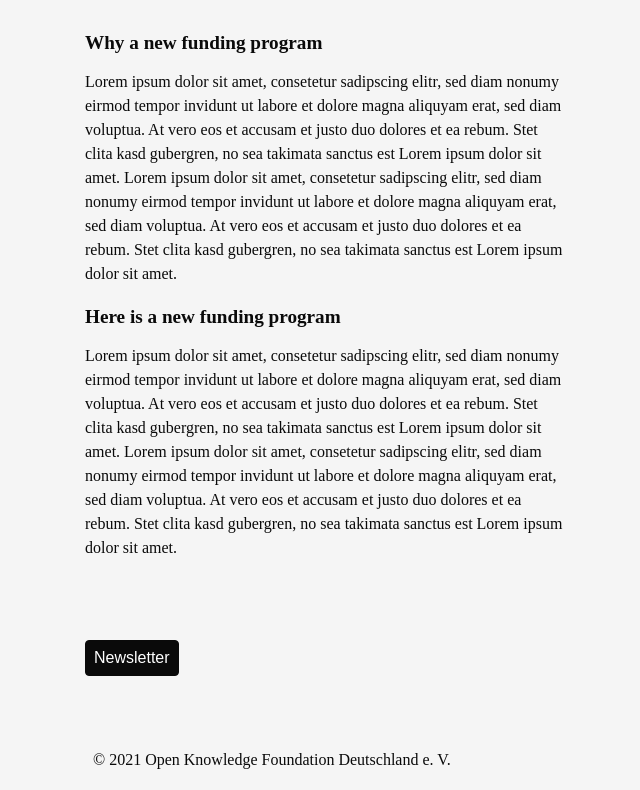
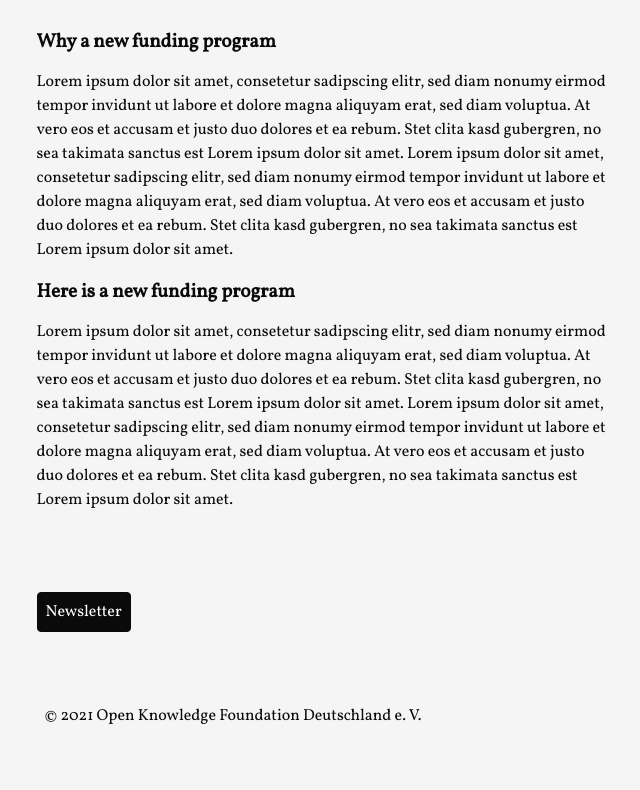
Before and after one commit to bumbleblue/stf-website, a plain HTML site: page en.html in a window 1280 px wide. Shown: the part 265-1055 px from the top of the page, without its empty margins (315-955 px from the left). After the commit the page ends 1017 px from the top, so only its background shows below. Drawn offline with nearby package versions, Linux system fonts and the light colour scheme.

Commit message:
update en site

```diff
--- a/en.html
+++ b/en.html
@@ -7,11 +7,8 @@
   <title>Digital Infrastructure Fund ?</title>
   <link rel="preconnect" href="https://fonts.googleapis.com">
   <link rel="preconnect" href="https://fonts.gstatic.com" crossorigin>
-  <link href="https://fonts.googleapis.com/css2?family=Nunito:wght@300;900&display=swap" rel="stylesheet">
+  <link href="https://fonts.googleapis.com/css2?family=Vollkorn&display=swap" rel="stylesheet">
   <link rel="stylesheet" href="css/style.css">
-  <!-- development version, includes helpful console warnings -->
-  <!-- <script src="https://cdn.jsdelivr.net/npm/vue@2/dist/vue.js"></script> -->
-  <!-- production version, optimized for size and speed -->
   <script src="https://cdn.jsdelivr.net/npm/vue@2"></script>
   <script src="js/swap_words.js"></script>
 </head>
```
